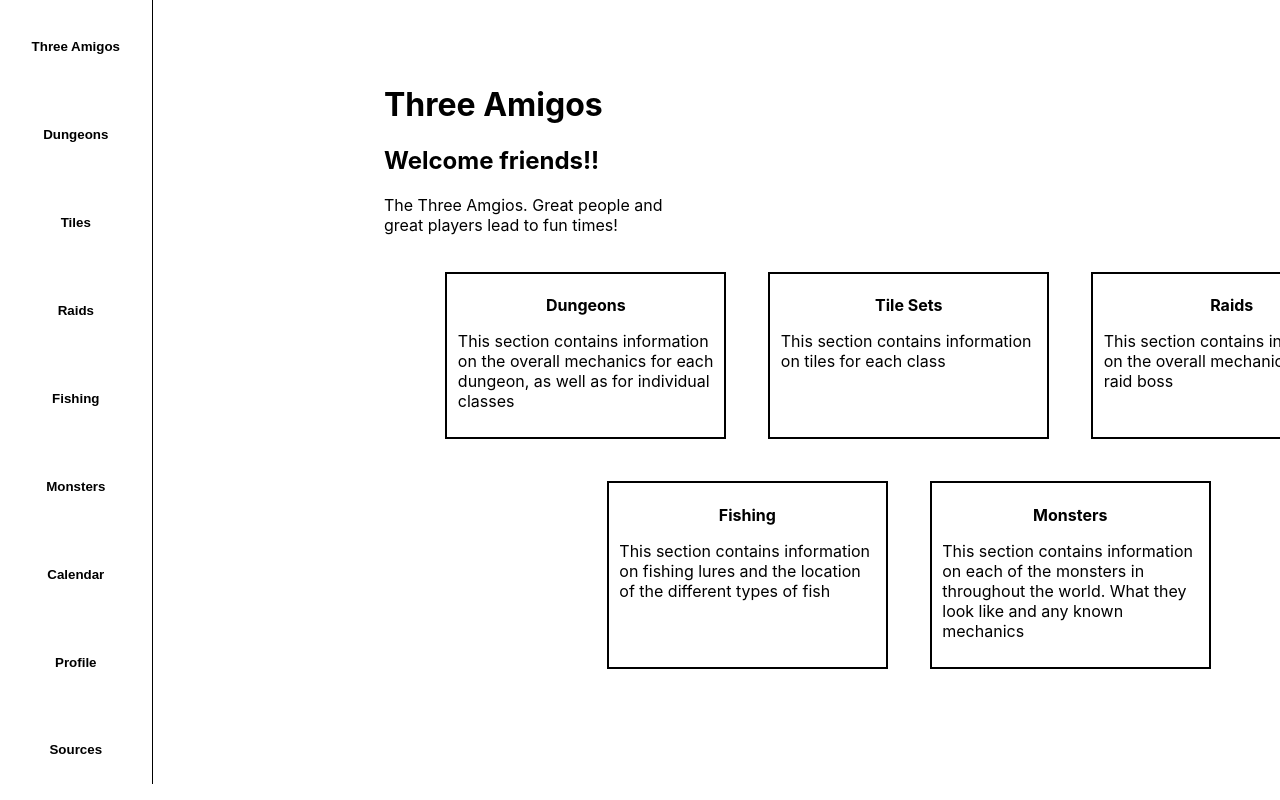
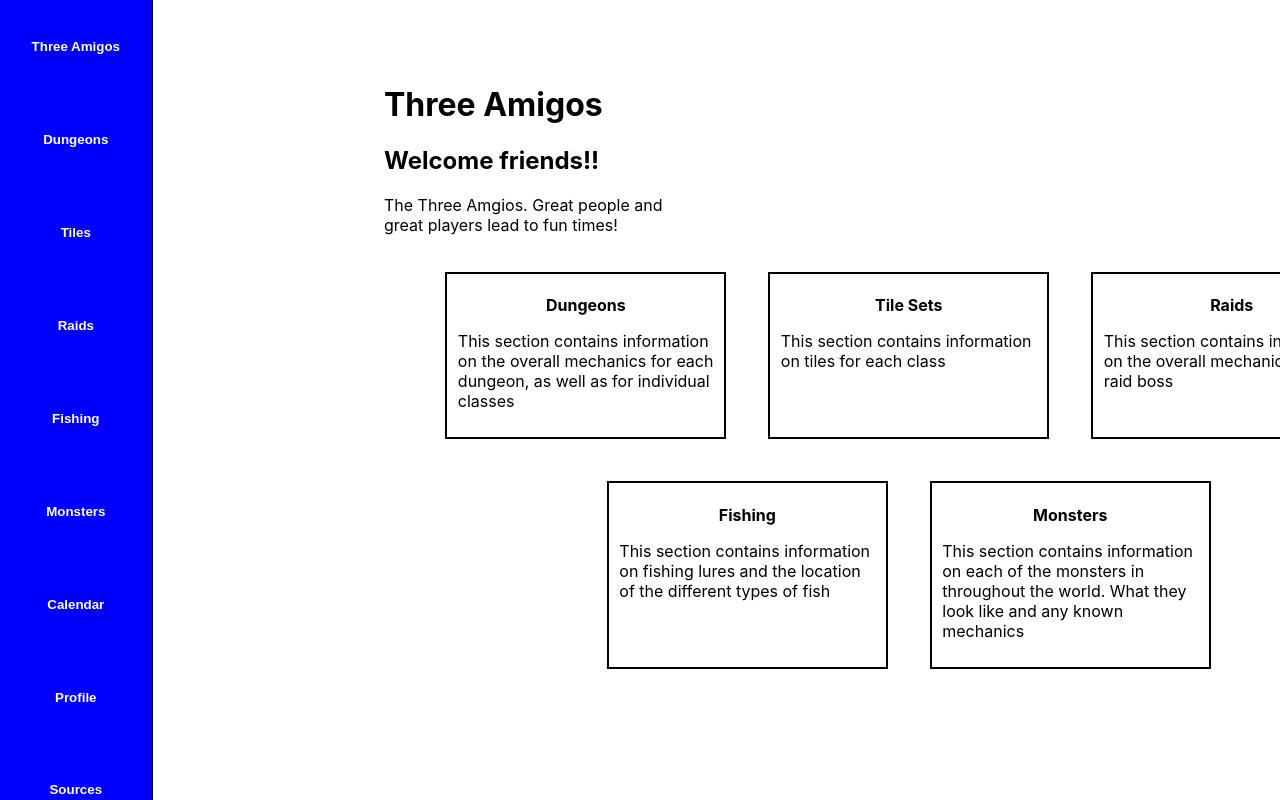
Before and after one commit to abmcbride5/threeamigos, a React (Create React App) app: page / in a window 1280 px wide. Shown: the top 800 px of the page. Built offline with nearby package versions, Linux system fonts and the light colour scheme.

Commit message:
updated styling for header and sources.

```diff
--- a/src/components/sources.js
+++ b/src/components/sources.js
@@ -9,9 +9,12 @@ export default function SourcesComp(){
         <div className="sources">
             <h1>Sources</h1>
             <p><strong>All sources used to supply info porvided by this site are listed below:</strong></p>
+            <h3>Tiles: </h3>
            <Source link="https://orbus.online/index.php?title=Tiles" />
            <Source link="https://orbusfreepress.org/index.php/Artificing" />
+           <h3>Fishing: </h3>
            <Source link="https://orbusfreepress.org/index.php/Fishing" />
+           <h3>Dungeons: </h3>
            <Source link="https://orbusvr.fandom.com/wiki/Dungeons" />
            <Source link="https://orbusfreepress.org/index.php/Dungeons" />
            <Source link="https://orbus.online/index.php?title=Shard_Dungeons#Modifiers" />
--- a/src/css/header.css
+++ b/src/css/header.css
@@ -7,6 +7,6 @@
   margin-right: 0%;
   margin-top: -3%;
   padding: 6% 2% 2% 2%;
-  height: 90%;
-  background-color: white;
+  height: 95%;
+  background-color: blue;
 }
--- a/src/css/link.css
+++ b/src/css/link.css
@@ -1,5 +1,6 @@
 .link{
-    background-color: white;
+    background-color: blue;
     border: none;
+    color: white;
 
 }
```
